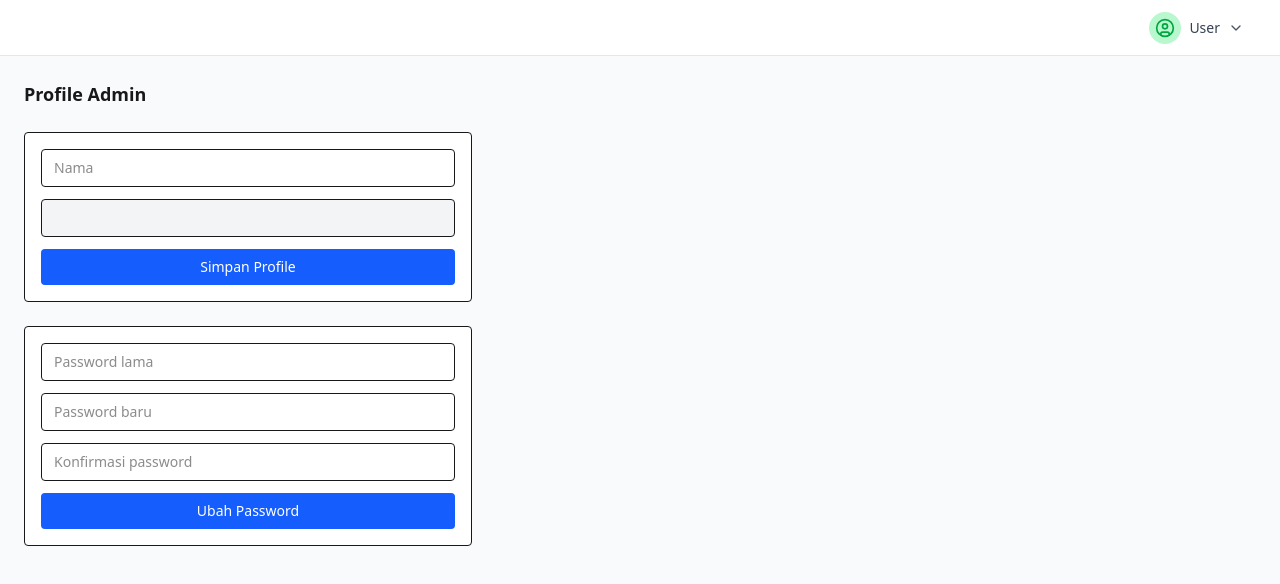
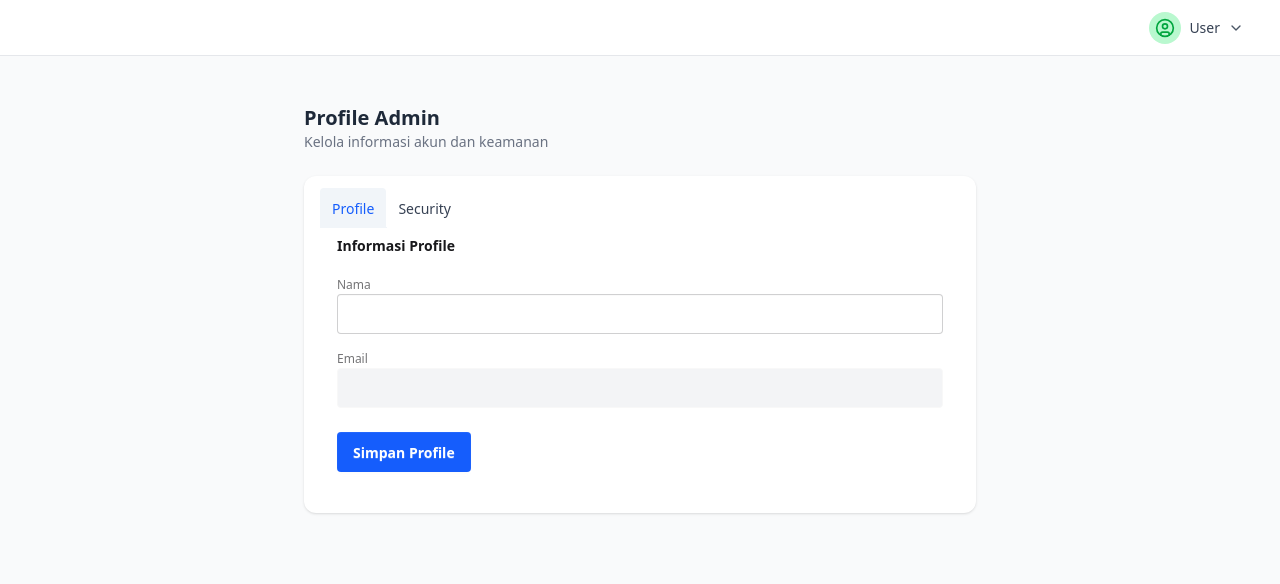
Before and after one commit to Regiaaaaaa/PSPD_FE, a React (Vite) app: page /admin/profile in a window 1280 px wide. Shown: the top 584 px of the page. Built offline with nearby package versions, Linux system fonts and the light colour scheme.

Commit message:
refactor: standarization code

```diff
--- a/src/components/Admin/AdminSidebar.jsx
+++ b/src/components/Admin/AdminSidebar.jsx
@@ -105,8 +105,8 @@ export default function AdminSidebar({ isOpen, onClose }) {
                     transition-colors
                     ${
                       isActive(item.path)
-                        ? 'bg-gray-100 text-gray-900'
-                        : 'text-gray-600 hover:bg-gray-50'
+                         ? 'bg-blue-50 text-blue-700'
+                         : 'text-gray-600 hover:bg-gray-50'
                     }
                     ${(isExpanded || isOpen) ? 'gap-3' : 'justify-center'}
                   `}
--- a/src/pages/admin/AdminProfile.jsx
+++ b/src/pages/admin/AdminProfile.jsx
@@ -3,7 +3,7 @@ import { useState } from "react";
 import { getUser } from "../../utils/auth";
 import { updateProfile, changePassword } from "../../services/authService";
 import toast from "react-hot-toast";
-import AdminLayout from "../../components/AppLayout";
+import AppLayout from "../../components/AppLayout";
 
 export default function AdminProfile() {
   const user = getUser();
@@ -36,74 +36,176 @@ export default function AdminProfile() {
     try {
       const res = await changePassword(password);
       toast.success(res.message || "Password berhasil diubah");
-      setPassword({ current_password: "", password: "", password_confirmation: "" });
+      setPassword({
+        current_password: "",
+        password: "",
+        password_confirmation: "",
+      });
     } catch {
       toast.error("Gagal ubah password");
     }
   };
 
   return (
-    <AdminLayout>
-      <div className="max-w-md space-y-6">
-        <h1 className="text-lg font-semibold">Profile Admin</h1>
+    <AppLayout>
+      <div className="w-full flex justify-center px-4 py-6">
+        <div className="w-full max-w-2xl">
+          {/* Header */}
+          <div className="mb-6">
+            <h1 className="text-xl font-semibold text-gray-800">
+              Profile Admin
+            </h1>
+            <p className="text-sm text-gray-500">
+              Kelola informasi akun dan keamanan
+            </p>
+          </div>
 
-        {/* Profile */}
-        <form onSubmit={submitProfile} className="space-y-3 bg-white p-4 border rounded">
+          {/* Card */}
+          <div className="bg-white rounded-xl shadow-sm">
+            <div className="tabs tabs-lift px-4 pt-3">
+              {/* ================= PROFILE ================= */}
               <input
-            className="w-full border px-3 py-2 text-sm rounded"
-            placeholder="Nama"
+                type="radio"
+                name="profile_tabs"
+                defaultChecked
+                aria-label="Profile"
+                className="
+                  tab
+                  font-medium
+                  text-gray-700
+                  checked:text-blue-600
+                  [--tab-bg:#f1f5f9]
+                  [--tab-border-color:transparent]
+                "
+              />
+
+              <div className="tab-content bg-white p-0 pb-6">
+                <form onSubmit={submitProfile}>
+                  <fieldset className="fieldset p-4">
+                    <legend className="fieldset-legend text-sm font-semibold">
+                      Informasi Profile
+                    </legend>
+
+                    <div className="space-y-4">
+                      <div>
+                        <label className="label">
+                          <span className="label-text">Nama</span>
+                        </label>
+                        <input
+                          className="input input-bordered w-full"
                           value={name}
                           onChange={(e) => setName(e.target.value)}
                         />
+                      </div>
 
+                      <div>
+                        <label className="label">
+                          <span className="label-text">Email</span>
+                        </label>
                         <input
-            className="w-full border px-3 py-2 text-sm rounded bg-gray-100"
+                          className="input input-bordered w-full bg-gray-100"
                           value={user?.email}
                           disabled
                         />
+                      </div>
 
-          <button className="w-full bg-blue-600 text-white py-2 text-sm rounded">
+                      <button className="btn bg-blue-600 hover:bg-blue-700 text-white border-none w-fit mt-2">
   Simpan Profile
 </button>
+
+                    </div>
+                  </fieldset>
                 </form>
+              </div>
 
-        {/* Password */}
-        <form onSubmit={submitPassword} className="space-y-3 bg-white p-4 border rounded">
+              {/* ================= SECURITY ================= */}
+              <input
+                type="radio"
+                name="profile_tabs"
+                aria-label="Security"
+                className="
+                  tab
+                  font-medium
+                  text-gray-700
+                  checked:text-blue-600
+                  [--tab-bg:#f1f5f9]
+                  [--tab-border-color:transparent]
+                "
+              />
+
+              <div className="tab-content bg-white p-0 pb-6">
+
+                <form onSubmit={submitPassword}>
+                  <fieldset className="fieldset p-4">
+                    <legend className="fieldset-legend text-sm font-semibold">
+                      Keamanan Akun
+                    </legend>
+
+                    <div className="space-y-4">
+                      <div>
+                        <label className="label">
+                          <span className="label-text">Password Lama</span>
+                        </label>
                         <input
                           type="password"
-            placeholder="Password lama"
-            className="w-full border px-3 py-2 text-sm rounded"
+                          className="input input-bordered w-full"
                           value={password.current_password}
                           onChange={(e) =>
-              setPassword({ ...password, current_password: e.target.value })
+                            setPassword({
+                              ...password,
+                              current_password: e.target.value,
+                            })
                           }
                         />
+                      </div>
 
+                      <div>
+                        <label className="label">
+                          <span className="label-text">Password Baru</span>
+                        </label>
                         <input
                           type="password"
-            placeholder="Password baru"
-            className="w-full border px-3 py-2 text-sm rounded"
+                          className="input input-bordered w-full"
                           value={password.password}
                           onChange={(e) =>
-              setPassword({ ...password, password: e.target.value })
+                            setPassword({
+                              ...password,
+                              password: e.target.value,
+                            })
                           }
                         />
+                      </div>
 
+                      <div>
+                        <label className="label">
+                          <span className="label-text">
+                            Konfirmasi Password
+                          </span>
+                        </label>
                         <input
                           type="password"
-            placeholder="Konfirmasi password"
-            className="w-full border px-3 py-2 text-sm rounded"
+                          className="input input-bordered w-full"
                           value={password.password_confirmation}
                           onChange={(e) =>
-              setPassword({ ...password, password_confirmation: e.target.value })
+                            setPassword({
+                              ...password,
+                              password_confirmation: e.target.value,
+                            })
                           }
                         />
+                      </div>
 
-          <button className="w-full bg-blue-600 text-white py-2 text-sm rounded">
+                      <button className="btn bg-blue-600 hover:bg-blue-700 text-white border-none w-fit">
                         Ubah Password
                       </button>
+                    </div>
+                  </fieldset>
                 </form>
               </div>
-    </AdminLayout>
+            </div>
+          </div>
+        </div>
+      </div>
+    </AppLayout>
   );
 }
```
Also changed, not shown: src/pages/auth/Login.jsx (indentation only). Lines whose indentation alone changed are shown as unchanged.
